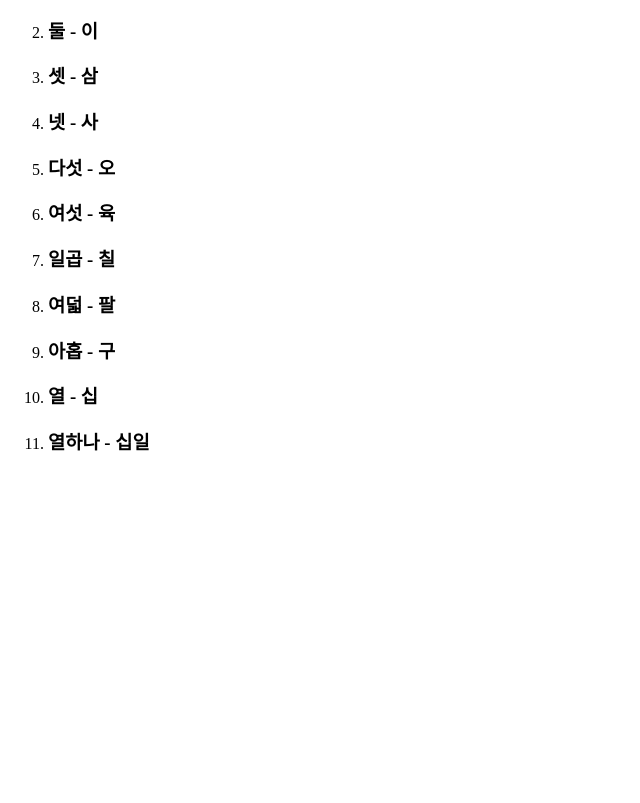
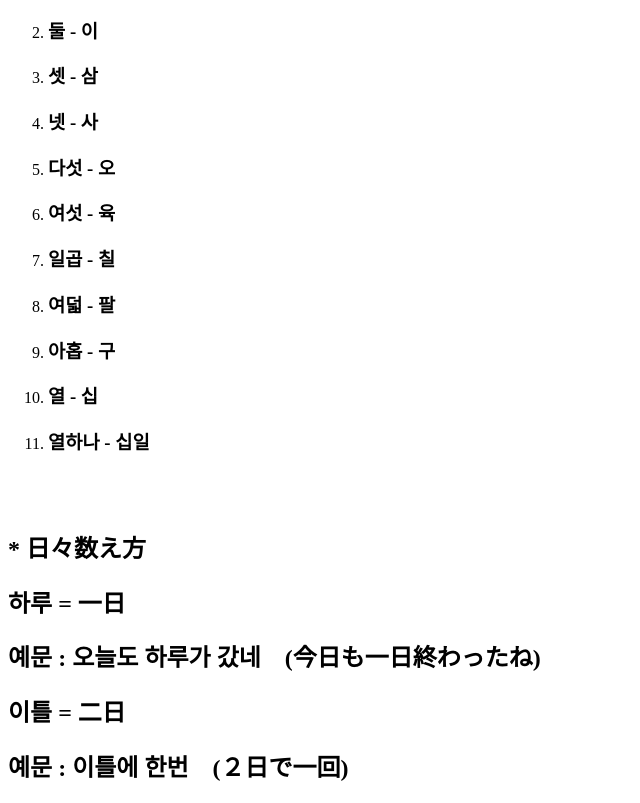
Before and after one commit to shipon95/babos, a plain HTML site: page 공부.html in a window 1280 px wide. Shown: the part 105-908 px from the top of the page, without its empty margins (0-640 px from the left). Before the commit the page ends 800 px from the top, so only its background shows below. Drawn offline with Linux system fonts and the light colour scheme.

Commit message:
Update 공부.html

```diff
--- a/공부.html
+++ b/공부.html
@@ -23,8 +23,15 @@
 <li> <h3> 아홉 - 구</h3> </li>
 <li> <h3>열 - 십</h3></li>
 <li> <h3>열하나 - 십일</h3></li>
-</ol>
+</ol><br>
+<br>
 
+
+<h2> * 日々数え方 </h2>
+<h2> 하루 = 一日 </h2>
+<h2>예문 : 오늘도 하루가 갔네　(今日も一日終わったね) </h2>
+<h2> 이틀 = 二日 </h2>
+<h2>예문 : 이틀에 한번　(２日で一回) </h2>
 
 </body>
 </html>
```
